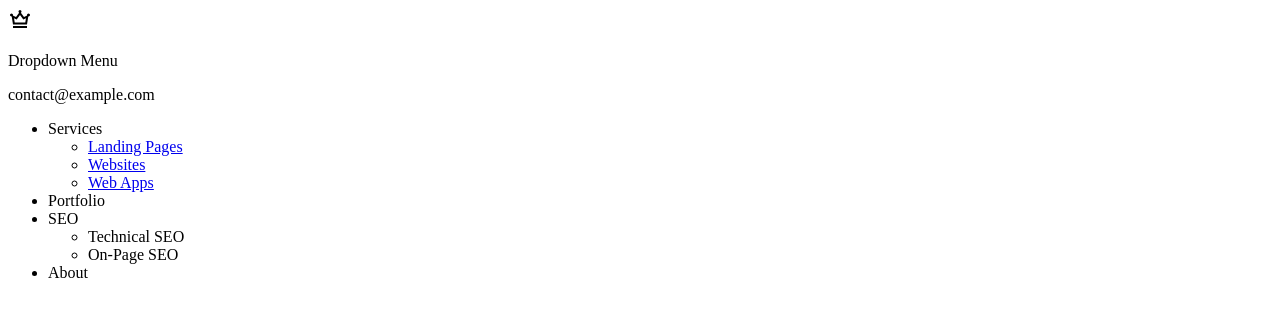
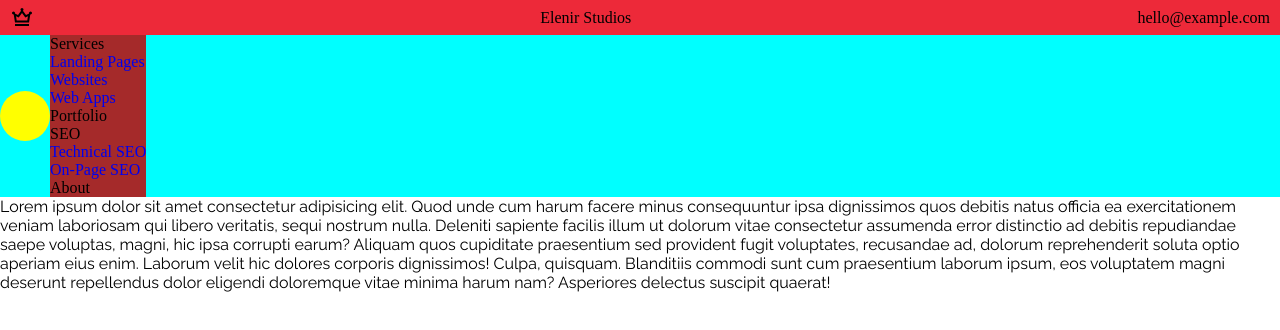
Before and after one commit to voffee/Dropdown-Menu--Pro-Grade---Top-, a plain HTML site: page index.html in a window 1280 px wide. Drawn offline with Linux system fonts and the light colour scheme.

Commit message:
Nar bar partial styling complete.

```diff
--- a/css/style.css
+++ b/css/style.css
@@ -1,14 +1,73 @@
 
 /* Adding Root Variables */
 :root {
+    /* Ribbon */
+    --ribbon-color: #ED2939;
 
+    /* Generic Black Color (FONT) */
+    --dark-text-color: #36454F;
+
+    /* Page Background Color */
+    --page-background-color: #F0F0F0;
 }
 
 /* Global Reset */
 * {
-
+    margin: 0;
+    padding: 0;
+    box-sizing: border-box;
 }
 
 body {
+    /* display: flex;
+    flex-direction: column;
+    align-items: center;
+    justify-content: center; */
+}
 
+.raleway-font-generic-utility {
+    font-family: 'Raleway', sans-serif;
+    font-optical-sizing: auto;
+    font-weight: 400;
+    font-style: normal;
 }
+
+.ribbon {
+    height: 35px;
+    width: 100%;
+    background-color: var(--ribbon-color);
+
+    display: flex;
+    flex-direction: row;
+    align-items: center;
+    justify-content: space-between;
+
+    padding: 0px 10px 0px 10px;
+}
+
+.nav-bar {
+    background-color: cyan;
+    display: flex;
+    flex-direction: row;
+    align-items: center;
+    /* justify-content: center; */
+
+    & .logo {
+        height: 50px;
+        width: 50px;
+        background-color: yellow;
+        border-radius: 50%;
+    }
+}
+
+.containing-ul {
+    background-color: brown;
+}
+
+li {
+    list-style: none;
+}
+
+a {
+    text-decoration: none;
+}
--- a/index.html
+++ b/index.html
@@ -4,6 +4,9 @@
     <meta charset="UTF-8">
     <meta name="viewport" content="width=device-width, initial-scale=1.0">
     <link rel="stylesheet" href="/css/style.css">
+    <link rel="preconnect" href="https://fonts.googleapis.com">
+    <link rel="preconnect" href="https://fonts.gstatic.com" crossorigin>
+    <link href="https://fonts.googleapis.com/css2?family=Raleway:ital,wght@0,100..900;1,100..900&display=swap" rel="stylesheet">
     <title>Dropdown Menu (Pro-Grade) (Top)</title>
 </head>
 <body>
@@ -11,11 +14,12 @@
         <svg xmlns="http://www.w3.org/2000/svg" width="24" height="24" viewBox="0 0 24 24">
 	    <path fill="currentColor" d="M5 20v-2h14v2zm0-3.5L3.725 8.475q-.05 0-.113.013T3.5 8.5q-.625 0-1.062-.438T2 7t.438-1.062T3.5 5.5t1.063.438T5 7q0 .175-.038.325t-.087.275L8 9l3.125-4.275q-.275-.2-.45-.525t-.175-.7q0-.625.438-1.063T12 2t1.063.438T13.5 3.5q0 .375-.175.7t-.45.525L16 9l3.125-1.4q-.05-.125-.088-.275T19 7q0-.625.438-1.063T20.5 5.5t1.063.438T22 7t-.437 1.063T20.5 8.5q-.05 0-.112-.012t-.113-.013L19 16.5zm1.7-2h10.6l.65-4.175l-2.625 1.15L12 6.9l-3.325 4.575l-2.625-1.15zm5.3 0" />
         </svg>
-        <p>Dropdown Menu</p>
-        <p>contact@example.com</p>
+        <p>Elenir Studios</p>
+        <p>hello@example.com</p>
     </div>
     <header>
         <div class="nav-bar">
+            <div class="logo"></div>
             <ul class="containing-ul">
                 <li>Services
                     <ul class="dropdown-1">
@@ -27,14 +31,15 @@
                 <li>Portfolio</li>
                 <li>SEO
                     <ul class="dropdown-2">
-                        <li>Technical SEO</li>
-                        <li>On-Page SEO</li>
+                        <li><a href="#">Technical SEO</a></li>
+                        <li><a href="#">On-Page SEO</a></li>
                     </ul>
                 </li>
                 <li>About</li>
             </ul>
         </div>
     </header>
+    <p class="raleway-font-generic-utility">Lorem ipsum dolor sit amet consectetur adipisicing elit. Quod unde cum harum facere minus consequuntur ipsa dignissimos quos debitis natus officia ea exercitationem veniam laboriosam qui libero veritatis, sequi nostrum nulla. Deleniti sapiente facilis illum ut dolorum vitae consectetur assumenda error distinctio ad debitis repudiandae saepe voluptas, magni, hic ipsa corrupti earum? Aliquam quos cupiditate praesentium sed provident fugit voluptates, recusandae ad, dolorum reprehenderit soluta optio aperiam eius enim. Laborum velit hic dolores corporis dignissimos! Culpa, quisquam. Blanditiis commodi sunt cum praesentium laborum ipsum, eos voluptatem magni deserunt repellendus dolor eligendi doloremque vitae minima harum nam? Asperiores delectus suscipit quaerat!</p>
 
 <script src="/js/app.js"></script>
 </body>
```
